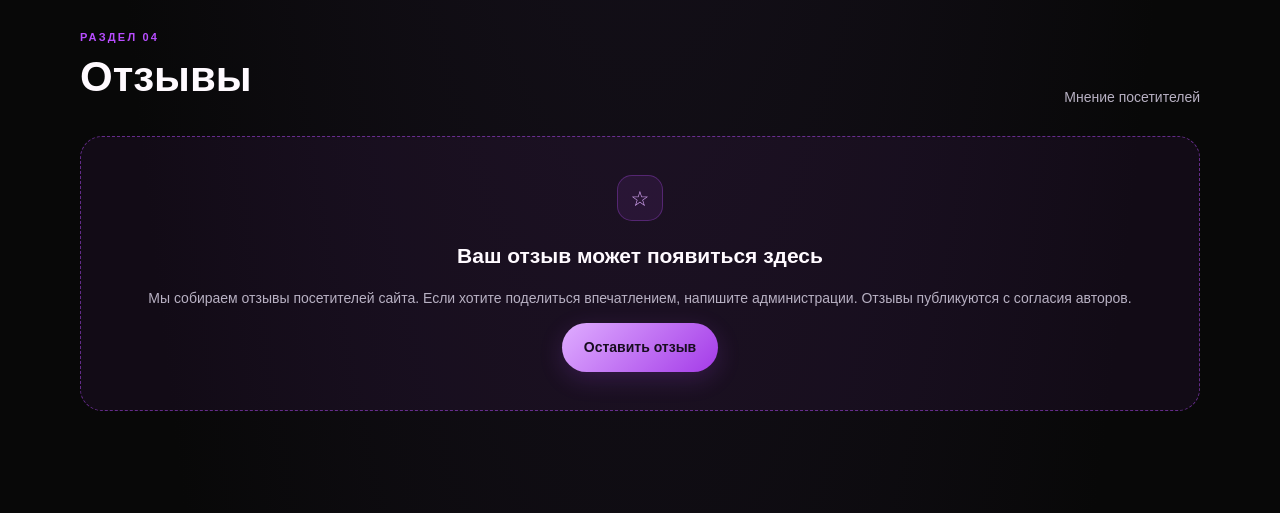
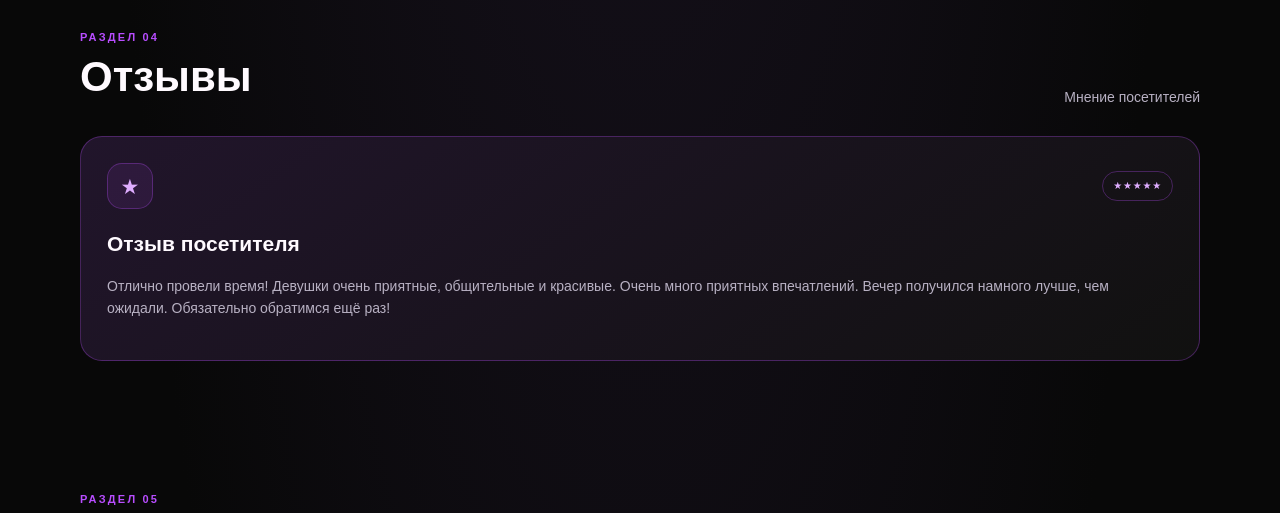
Before and after one commit to znakomstva-online01/znakomstva-moskva, a plain HTML site: page index.html in a window 1280 px wide. Shown: the part 2420-2933 px from the top of the page. Drawn offline with Linux system fonts and the light colour scheme.

Commit message:
Update index.html

```diff
--- a/index.html
+++ b/index.html
@@ -447,16 +447,18 @@ footer{
     <div class="note">Мнение посетителей</div>
   </div>
 
-  <div class="review-empty">
-    <div class="icon">☆</div>
-    <h3>Ваш отзыв может появиться здесь</h3>
+  <article class="card">
+    <div class="card-top">
+      <div class="icon">★</div>
+      <span class="tag">★★★★★</span>
+    </div>
+    <h3>Отзыв посетителя</h3>
     <p class="desc">
-      Мы собираем отзывы посетителей сайта.
-      Если хотите поделиться впечатлением, напишите администрации.
-      Отзывы публикуются с согласия авторов.
+      Отлично провели время! Девушки очень приятные, общительные и красивые.
+      Очень много приятных впечатлений. Вечер получился намного лучше,
+      чем ожидали. Обязательно обратимся ещё раз!
     </p>
-    <a class="btn primary" href="https://t.me/sokk7772">Оставить отзыв</a>
-  </div>
+  </article>
 </section>
 
 <!-- О ПРОЕКТЕ -->
```
